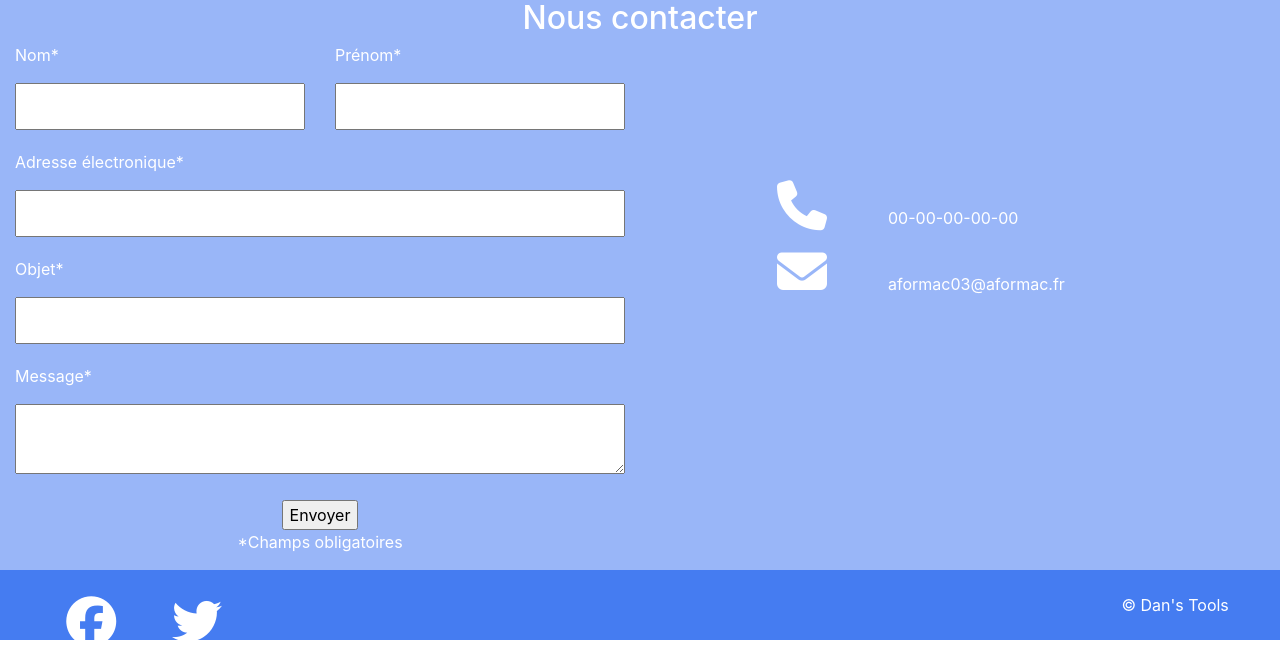
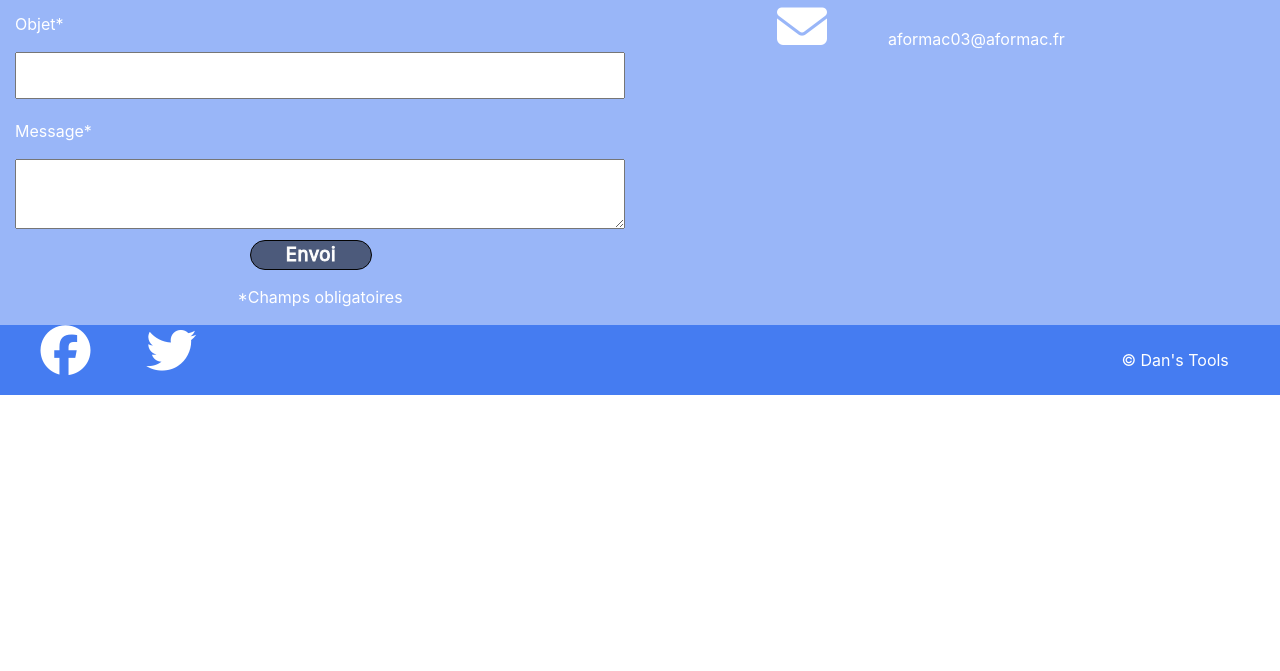
Before and after one commit to fyestorm/projetgroupe, a PHP site: page / in a window 1280 px wide. Shown: the part 2968-3639 px from the top of the page. After the commit the page ends 3363 px from the top, so only its background shows below. Run offline with PHP 8.4, Linux system fonts and the light colour scheme; some libraries are stand-ins or nearby versions.

Commit message:
ajout bouton form avec css

```diff
--- a/css/style.css
+++ b/css/style.css
@@ -8,7 +8,29 @@
 a{ color:#fff !important;}
 a:hover { color: #000 !important; }
 
+html body{
+	margin: 0;
+	padding: 0;
+}
+#logodepresentation img{
+	margin: 0;
+	padding:80px 0% 0% 0%;
+}
+#logodepresentation{
+	text-align: center;
+}
+#navigation{
+	position: fixed;
+	width: 100%;
+	z-index: 100000;
+}
+section{
+	margin-top: 56px;
+}
 
+.card{
+	height: 100%;
+}
 .container-fluid{
 	padding: 0;
 }
@@ -18,7 +40,6 @@ a:hover { color: #000 !important; }
 }
 .red{
 	width: 100%;
-	height: 200px;
 	background-color: ;
 }
 .container img{
@@ -27,7 +48,6 @@ a:hover { color: #000 !important; }
 }
 .red1{
 	width: 100%;
-	height: 70px;
 	line-height: 70px;
 	background-color: #457CF1;
 	box-shadow: 2px 2px 2px grey;
@@ -39,6 +59,10 @@ a:hover { color: #000 !important; }
 .container-fluid a:hover{
 	color: black;
 
+}
+#carouselExampleIndicators{
+	width: 70%;
+	margin:auto;
 }
 #para h1{
 	text-align: center;
@@ -53,7 +77,6 @@ a:hover { color: #000 !important; }
 
 .red2{
 	width: 100%;
-	height: 500px;
 	background-color: #99B6F8;
 	margin-top: 20px;
 
@@ -76,7 +99,6 @@ a:hover { color: #000 !important; }
 }
 .red5{
 	width: 100%;
-	height: 400px;
 	background-color: white;
 	margin-top: 30px;
 	border: 1px solid black;
@@ -84,7 +106,6 @@ a:hover { color: #000 !important; }
 }
 .red6{
 	width: 100%;
-	height: 550px;
 	background-color: #99B6F8;
 	margin-top: 30px;
 }
@@ -93,7 +114,9 @@ a:hover { color: #000 !important; }
 	color: white;
 	padding-top: 30px;
 }
-
+.red7{
+	background-color: #99B6F8;
+}
 .red9{
 	width: 100%;
 	height: auto;
@@ -148,7 +171,6 @@ i{
 }
 #map{
 	width: 100%;
-	height: 100%;²
 }
 .red11{
 	width: 100%;
@@ -167,10 +189,177 @@ i{
 }
 footer i{
  padding: 0;
- margin: 2%;
+ margin: 0% 4% 0% 0%;
 
 }
 footer p{
 	float: right;
 	margin: 0% 4% 0% 0%;
 }
+@media screen and (max-width: 1024px){
+	#slider,#googlemap{
+		display: none;
+	}
+}
+@media screen and (max-width: 991px){
+	#navigation {
+		text-align: center;
+	}
+	#navigation li{
+		width: 80%;
+		border-bottom: 1px solid white;
+		margin: auto;
+	}
+}
+#boutton {
+  display: block;
+    position: relative;
+    left: 30%;
+    /*top: 30%;*/
+    width: width: 50px ;
+    height: 80%;
+    padding-top: 30%;
+    font-size: 58px;
+}
+
+
+
+#linkbouton {
+
+/*  styling */
+  display: inline-block;
+
+  text-decoration: none;
+    -webkit-text-stroke-width: 1px;
+-webkit-text-stroke-color: #FDFDFC;/*contour du text*/
+
+padding:0px;
+  letter-spacing: 0.5px;
+  color: #ffffff;
+  border: 1px solid #030303;
+  margin: auto;
+  -webkit-border-radius: 50px;
+-moz-border-radius: 50px;
+border-radius: 50px;
+/*  centering */
+  position: relative;
+  text-align: center;
+
+  left: 67%;
+  top: 50%;
+  transform: translate(10%, 10%);
+  -webkit-transform: translate(-50%, -50%);
+  -moz-transform: translate(-50%, -50%);
+  -ms-transform: translate(-50%, -50%);
+  -o-transform: translate(-50%, -50%);
+  background: rgba(0,0,0,0.5);
+  @include fade-transition(background);
+
+  &:hover {
+    background: rgba(8,97,76,0.6);
+  }
+}
+
+
+#boutonform {
+/*   positioning */
+    position: absolute;
+    opacity: 0;
+    top: 0;
+    left: 0;
+
+/*   gradient   */
+    background: -moz-linear-gradient(left,  rgba(255,255,255,0) 0%, rgba(255,255,255,0.03) 1%, rgba(255,255,255,0.6) 30%, rgba(255,255,255,0.85) 50%, rgba(255,255,255,0.85) 70%, rgba(255,255,255,0.85) 71%, rgba(255,255,255,0) 100%); /* FF3.6+ */
+    background: -webkit-gradient(linear, left top, right top, color-stop(0%,rgba(255,255,255,0)), color-stop(1%,rgba(255,255,255,0.03)), color-stop(30%,rgba(255,255,255,0.85)), color-stop(50%,rgba(255,255,255,0.85)), color-stop(70%,rgba(255,255,255,0.85)), color-stop(71%,rgba(255,255,255,0.85)), color-stop(100%,rgba(255,255,255,0))); /* Chrome,Safari4+ */
+    background: -webkit-linear-gradient(left,  rgba(255,255,255,0) 0%,rgba(255,255,255,0.03) 1%,rgba(255,255,255,0.6) 30%,rgba(255,255,255,0.85) 50%,rgba(255,255,255,0.85) 70%,rgba(255,255,255,0.85) 71%,rgba(255,255,255,0) 100%); /* Chrome10+,Safari5.1+ */
+    background: -o-linear-gradient(left,  rgba(255,255,255,0) 0%,rgba(255,255,255,0.03) 1%,rgba(255,255,255,0.6) 30%,rgba(255,255,255,0.85) 50%,rgba(255,255,255,0.85) 70%,rgba(255,255,255,0.85) 71%,rgba(255,255,255,0) 100%); /* Opera 11.10+ */
+    background: -ms-linear-gradient(left,  rgba(255,255,255,0) 0%,rgba(255,255,255,0.03) 1%,rgba(255,255,255,0.6) 30%,rgba(255,255,255,0.85) 50%,rgba(255,255,255,0.85) 70%,rgba(255,255,255,0.85) 71%,rgba(255,255,255,0) 100%); /* IE10+ */
+    background: linear-gradient(to right,  rgba(255,255,255,0) 0%,rgba(255,255,255,0.03) 1%,rgba(255,255,255,0.6) 30%,rgba(255,255,255,0.85) 50%,rgba(255,255,255,0.85) 70%,rgba(255,255,255,0.85) 71%,rgba(255,255,255,0) 100%); /* W3C */
+    filter: progid:DXImageTransform.Microsoft.gradient( startColorstr='#00ffffff', endColorstr='#00ffffff',GradientType=1 ); /* IE6-9 */
+
+/*  forming the shine element
+    play around with the width, skew and gradient to get different effects
+  */
+    width: 15%;
+    height: 100%;
+     transform: skew(-10deg,0deg);
+    -webkit-transform: skew(-10deg,0deg);
+     -moz-transform: skew(-10deg,0deg);
+     -ms-transform: skew(-10deg,0deg);
+     -o-transform: skew(-10deg,0deg);
+
+/*  animating it  */
+     animation: move 2s;
+    animation-iteration-count: infinite;
+    animation-delay: 1s;
+    -webkit-animation: move 2s;
+    -webkit-animation-iteration-count: infinite;
+    -webkit-animation-delay: 1s;
+    -moz-transform: skew(-10deg,0deg);
+    -moz-animation: move 2s;
+    -moz-animation-iteration-count: infinite;
+    -moz-animation-delay: 1s;
+    -ms-transform: skew(-10deg,0deg);
+    -ms-animation: move 2s;
+    -ms-animation-iteration-count: infinite;
+    -ms-animation-delay: 1s;
+    -o-transform: skew(-10deg,0deg);
+    -o-animation: move 2s;
+    -o-animation-iteration-count: infinite;
+    -o-animation-delay: 1s;
+  }
+
+/*  */
+@keyframes move {
+  0%  { left: 0; opacity: 0; }
+  5% {opacity: 0.0}
+  48% {opacity: 0.2}
+  80% {opacity: 0.0}
+  100% { left: 82%}
+}
+
+@-webkit-keyframes move {
+  0%  { left: 0; opacity: 0; }
+  5% {opacity: 0.0}
+  48% {opacity: 0.2}
+  80% {opacity: 0.0}
+  100% { left: 82%}
+}
+
+@-moz-keyframes move {
+  0%  { left: 0; opacity: 0; }
+  5% {opacity: 0.0}
+  48% {opacity: 0.2}
+  80% {opacity: 0.0}
+  100% { left: 88%}
+}
+
+@-ms-keyframes move {
+  0%  { left: 0; opacity: 0; }
+  5% {opacity: 0.0}
+  48% {opacity: 0.2}
+  80% {opacity: 0.0}
+  100% { left: 82%}
+}
+
+@-o-keyframes move {
+  0%  { left: 0; opacity: 0; }
+  5% {opacity: 0.0}
+  48% {opacity: 0.2}
+  80% {opacity: 0.0}
+  100% { left: 82%}
+}
+ .participe {
+    display: block;
+    position: relative;
+    width:40%;
+    font-size: 108%;
+
+  }
+  #envoi {
+    display: block;
+    position: relative;
+    width:50%;
+    font-size: 108%;
+
+  }
--- a/include/avenir.php
+++ b/include/avenir.php
@@ -3,7 +3,7 @@ require_once ('parse_csv.php');
 $avenir = json_decode(parsecsv('avenir'));// on appel dans la fonction le nom du fichier csv à appeler
 ?>
 <!-- section2 -->
-<div class="container-fluid red2">
+<div class="container-fluid red2 text-center">
           	 <div class="container">
           	  <h2>L'avenir</h2>
           	 </div>
@@ -23,7 +23,7 @@ $avenir = json_decode(parsecsv('avenir'));// on appel dans la fonction le nom du
           	    </div>
                </div>
                <div class="container">
-               	<p></p>
+
                </div>
           	  </div>
                  <!-- section2 -->
--- a/include/carousel.php
+++ b/include/carousel.php
@@ -20,7 +20,7 @@ echo '<li data-target=\"#carouselExampleIndicators\" data-slide-to='.$i.'></li>'
 }
 }
 echo '  </ol>';
-echo '  <div class="carousel-inner col-10">';
+echo '  <div class="carousel-inner col-12">';
 for ($i=0; $i < count(json_decode(parsecsv('slide'))); $i++) {
 //boucle sur le nb d'occurence l'argument de la fonction est le nom du fichier csv
 if ($i == 0) {
--- a/include/equipe.php
+++ b/include/equipe.php
@@ -4,9 +4,10 @@ $equipe = json_decode(parsecsv('equipe'));// on appel dans la fonction le nom du
 ?>
 
  <!-- section4 -->
-          	<div class="container-fluid red6">
-          		<h2>Nous</h2>
-                <div class="container red7">
+
+
+                <div class="container-fluid red7">
+                  <h2>Nous</h2>
            	     <div class="row">
            		   <?php
             for ($i=0; $i < count(json_decode(parsecsv('equipe'))); $i++) {
@@ -23,7 +24,7 @@ $equipe = json_decode(parsecsv('equipe'));// on appel dans la fonction le nom du
       }
       ?>
            	     </div>
-                </div>
+
           	</div>
 
 
--- a/include/formulaire.php
+++ b/include/formulaire.php
@@ -26,8 +26,8 @@
 
 								<p>Message*</p>
 									<textarea name="text" id="text" class="champs"></textarea><br>
-
-								<button type="submit" id="envoi">Envoyer</button>
+								<div id="envoi"><a class="participe" id="linkbouton" href="#">Envoi<i id="boutonform"></i></a></div>
+								<!-- <button type="submit" id="envoi">Envoyer</button> -->
 
 								<div id="erreur"></div>
 								<div id="reponse"></div>
@@ -38,7 +38,7 @@
 									<div class="col-md-6 red10">
 								<span id="tel">
 									<!--icone tel-->
-									<p ><i  class="fa fa-phone fa-2" aria-hidden="true"></i>00-00-00-00-00</p>
+									<p ><i  class="fa fa-phone fa-2" aria-hidden="true"></i>04 70 08 70 90</p>
 								</span>
 
 								<span>
--- a/include/nav.php
+++ b/include/nav.php
@@ -1,4 +1,5 @@
- <nav class="navbar navbar-expand-lg navbar-light colornav">
+ <nav id="navigation" class="navbar navbar-expand-lg navbar-light colornav">
+  <div class="container-fluid">
   <button class="navbar-toggler" type="button" data-toggle="collapse" data-target="#navbarNav" aria-controls="navbarNav" aria-expanded="false" aria-label="Toggle navigation">
     <span class="navbar-toggler-icon"></span>
   </button>
@@ -24,4 +25,5 @@
       </li>
     </ul>
   </div>
+  </div>
 </nav>
--- a/include/techno.php
+++ b/include/techno.php
@@ -19,13 +19,13 @@ Après un tronc commun de 2 mois, le stagiaire se spécialise afin de devenir De
               </div>
              </div>
             </div>
-            <div class="container" style="height: 300px;">
+            <div class="container">
              <div class="row">
           	<?php
           	for ($i=0; $i < count(json_decode(parsecsv('techno'))); $i++) {
 			//boucle sur le nb d'occurence l'argument de la fonction est le nom du fichier csv
 			echo '<div class="col-md-4">
-			              <div class="card border-secondary mb-3" style="max-width: 20rem;">
+        <div class="card border-secondary mb-3" ">
 				<div class="card-header bg-primary">'.$techno[$i]->titre.'</div>
 				<div class="card-body text-secondary">
 			         <h4 class="card-title">'.$techno[$i]->techno.'</h4>
--- a/index.php
+++ b/index.php
@@ -9,40 +9,41 @@
 	</head>
 		<body>
           <header>
-      <!-- debut logo -->
+
+      <?php require_once 'include/nav.php' ?>
+
            <div class="container-fluid red">
-            <div class="container">
+            <div class="container" id="logodepresentation">
               <img src="img/4.png" alt="logo">
             </div>
            </div>
-      <!-- fin de logo -->
 
-       <!-- debut de menu -->
-       <?php require_once 'include/nav.php' ?>
-       <!-- fin de menu -->
           </header>
 
-          <section1 id="formation">
+          <section id="formation">
             <?php require_once 'include/techno.php' ?>
-          </section1>
-          <section2 id="avenir">
+          </section>
+
+          <section id="avenir">
             <?php require_once 'include/avenir.php' ?>
-          </section2>
+          </section>
 
-          <section3>
+          <section id="slider">
              <?php require_once 'include/carousel.php' ?>
-          </section3>
+          </section>
 
-          <section4>
+          <section>
           <?php require_once 'include/equipe.php' ?>
-          </section4>
-          <section5>
+          </section>
+
+          <section id="googlemap">
              <?php require_once 'include/map.php'; ?>
-          </section5>
-            <section6>
+          </section>
+
+            <section>
              <?php require_once 'include/formulaire.php'; ?>
+          </section>
 
-          </section6>
         <footer>
          <?php require_once 'include/footer.php'; ?>
         </footer>
```
Also changed, not shown: 1 other file.
